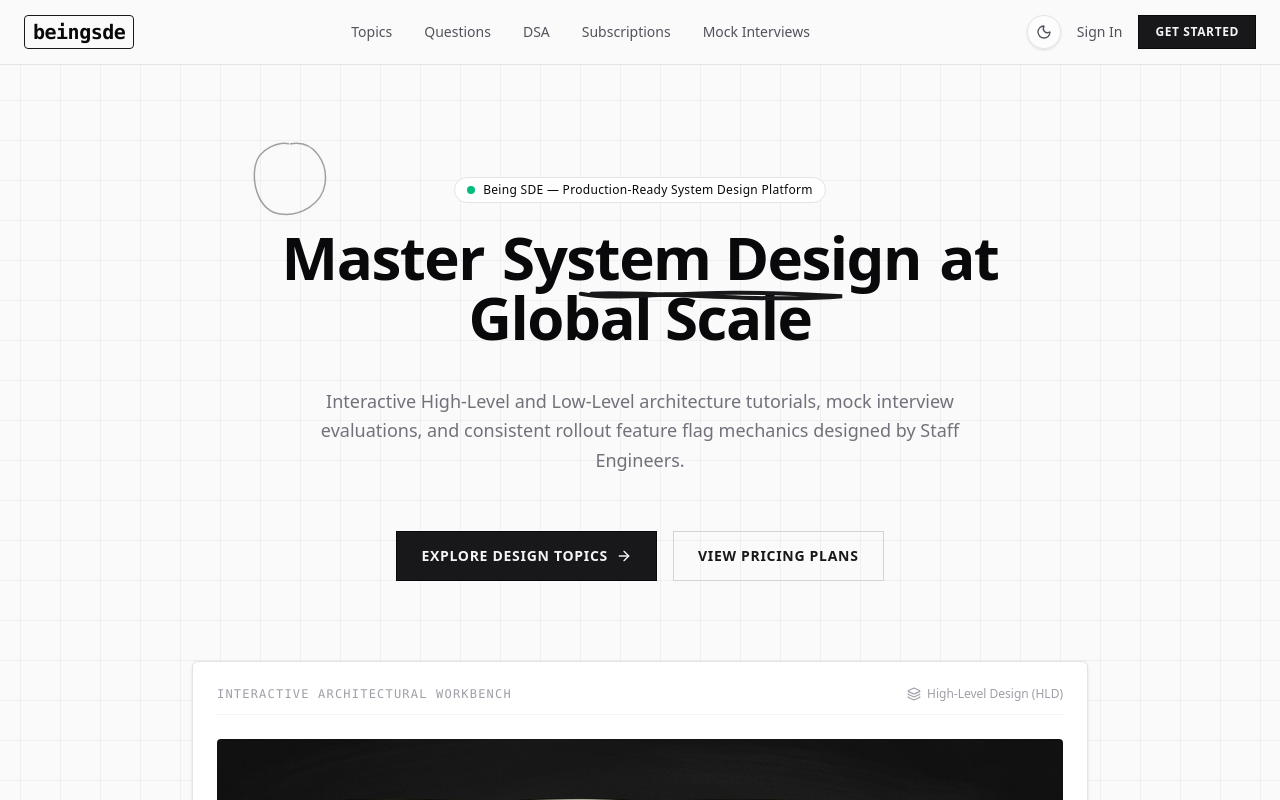
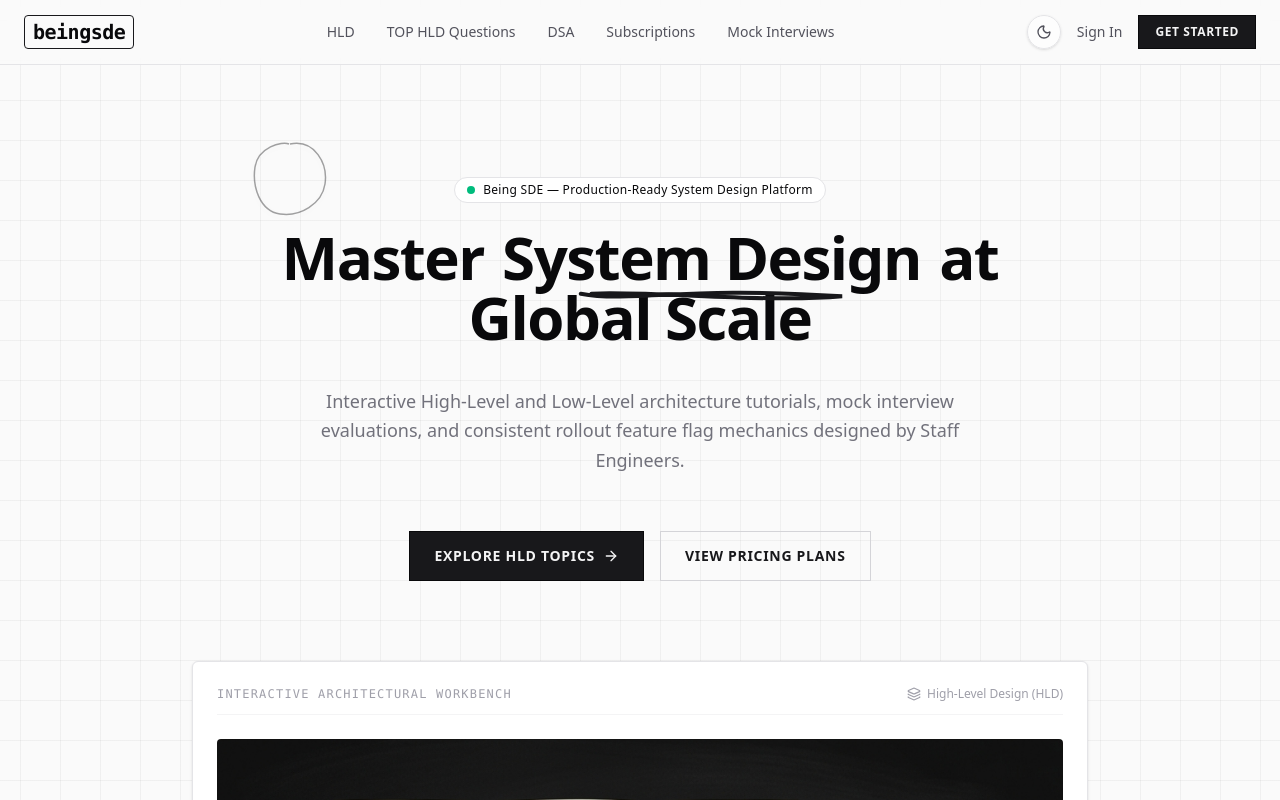
Before and after one commit to roamingcops/beingsde, a Next.js app in the folder beingsde-ui/: page / in a window 1280 px wide. Shown: the top 800 px of the page. Built offline with nearby package versions, Linux system fonts and the light colour scheme; no server answers.

Commit message:
style: rename Topics tab to HLD and Questions tab to TOP HLD Questions

```diff
--- a/beingsde-ui/src/app/cheat-sheet/page.tsx
+++ b/beingsde-ui/src/app/cheat-sheet/page.tsx
@@ -13,7 +13,7 @@ export default function CheatSheetPage() {
           className="flex items-center gap-2 text-xs font-mono text-zinc-500 hover:text-zinc-900 dark:hover:text-zinc-100 transition-colors"
         >
           <ArrowLeft className="w-3.5 h-3.5" />
-          Back to Topics
+          Back to HLD
         </Link>
         <button
           onClick={() => window.print()}
--- a/beingsde-ui/src/app/layout.tsx
+++ b/beingsde-ui/src/app/layout.tsx
@@ -200,10 +200,10 @@ export default function RootLayout({
 
             <nav className="hidden md:flex items-center gap-8 text-sm font-medium text-zinc-600 dark:text-zinc-400">
               <Link href="/topics" className="hover:text-zinc-900 dark:hover:text-zinc-100 transition-colors">
-                Topics
+                HLD
               </Link>
               <Link href="/questions" className="hover:text-zinc-900 dark:hover:text-zinc-100 transition-colors">
-                Questions
+                TOP HLD Questions
               </Link>
               <Link href="/dsa" className="hover:text-zinc-900 dark:hover:text-zinc-100 transition-colors">
                 DSA
--- a/beingsde-ui/src/app/page.tsx
+++ b/beingsde-ui/src/app/page.tsx
@@ -81,7 +81,7 @@ export default function LandingPage() {
             href="/topics"
             className="group flex items-center gap-2 text-sm font-semibold uppercase tracking-wider bg-zinc-900 dark:bg-zinc-100 text-zinc-100 dark:text-zinc-900 px-6 py-3.5 border border-zinc-950 dark:border-zinc-50 hover:bg-transparent hover:text-zinc-900 dark:hover:bg-transparent dark:hover:text-zinc-100 transition-all duration-300"
           >
-            Explore Design Topics
+            Explore HLD Topics
             <ArrowRight className="w-4 h-4 group-hover:translate-x-1 transition-transform" />
           </Link>
           <Link
--- a/beingsde-ui/src/app/topics/[slug]/page.tsx
+++ b/beingsde-ui/src/app/topics/[slug]/page.tsx
@@ -89,7 +89,7 @@ export default function TopicDetailPage({ params }: { params: Promise<{ slug: st
                 href="/topics"
                 className="w-full sm:w-auto text-xs font-semibold uppercase tracking-wider bg-transparent text-zinc-600 hover:text-zinc-900 border border-zinc-200 dark:border-zinc-800 px-6 py-3 hover:border-zinc-400 transition-colors"
               >
-                Try Free Topics
+                Try Free HLD Topics
               </Link>
             </div>
           </div>
```
